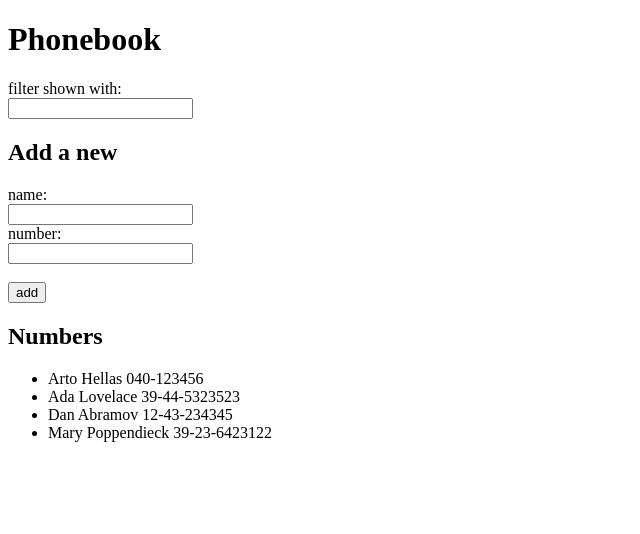
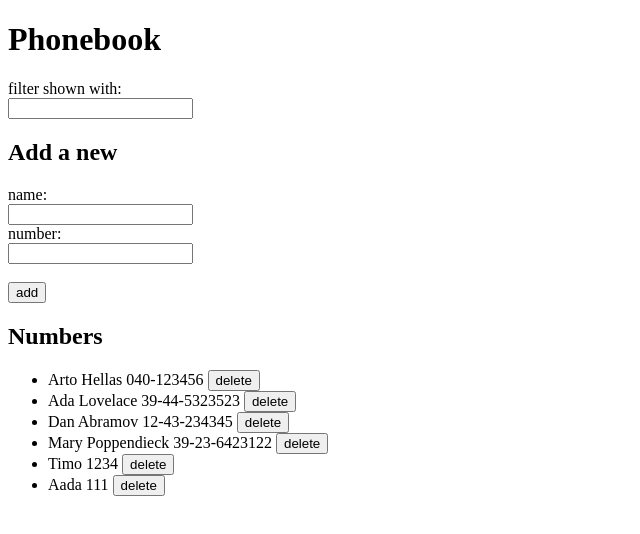
Before and after one commit to Sahe00/FSO_tasks, a React (Vite) app in the folder osa2/puhelinluettelo/: page / in a window 1280 px wide. Shown: the top 534 px of the page, without its empty margins (0-640 px from the left). Built offline with nearby package versions, Linux system fonts and the light colour scheme; data requests are answered from the project's data file.

Commit message:
add tasks 2.11-2.15

```diff
--- a/osa2/puhelinluettelo/db.json
+++ b/osa2/puhelinluettelo/db.json
@@ -1,24 +1,34 @@
 {
-    "persons":[
+  "persons": [
     {
       "name": "Arto Hellas",
       "number": "040-123456",
-        "id": 1
+      "id": "1"
     },
     {
       "name": "Ada Lovelace",
       "number": "39-44-5323523",
-        "id": 2
+      "id": "2"
     },
     {
       "name": "Dan Abramov",
       "number": "12-43-234345",
-        "id": 3
+      "id": "3"
     },
     {
       "name": "Mary Poppendieck",
       "number": "39-23-6423122",
-        "id": 4
+      "id": "4"
+    },
+    {
+      "id": "b933",
+      "name": "Timo",
+      "number": "1234"
+    },
+    {
+      "name": "Aada",
+      "number": "111",
+      "id": "6fa1"
     }
   ]
 }
--- a/osa2/puhelinluettelo/src/App.jsx
+++ b/osa2/puhelinluettelo/src/App.jsx
@@ -1,47 +1,30 @@
 import { useState, useEffect } from 'react'
-import axios from 'axios'
+import Persons from './components/Persons'
+import PersonForm from './components/PersonForm'
+import FilterComponent from './components/Filter'
+import personsService from './services/persons'
 
-const FilterComponent = ({ newFilter, handleFilter }) => (
-  <div>
-    filter shown with: <br></br>
-    <input value={newFilter} onChange={handleFilter}></input>
-  </div>
-)
-
-const PersonForm = ({ addPerson, newName, handlePersonChange, newNumber, handleNumberChange}) => (
-  <form onSubmit={addPerson}>
-        <div>name:<br></br> <input value={newName} onChange={handlePersonChange}/></div>
-        <div>number:<br></br> <input value={newNumber} onChange={handleNumberChange}/></div>
-        <div><br></br><button type="submit">add</button></div>
-    </form>
-)
-
-const Persons = ({ persons }) => (
-  <ul>
-    {persons.map(person => (
-      <li key={person.name}>
-        {person.name} {person.number}
-      </li>
-    ))}
-  </ul>
-)
-
+// App: Root component managing state and logic
 const App = () => {
   const [persons, setPersons] = useState([])
   const [newName, setNewName] = useState('')
   const [newNumber, setNewNumber] = useState('')
   const [newFilter, setNewFilter] = useState('')
 
+  // Fetch initial data from the server
   useEffect(() => {
-    console.log('effect')
-    axios
-      .get('http://localhost:3001/persons')
-      .then(response => {
+    personsService
+      .getAll()
+      .then(initialPersons => {
         console.log('promise fulfilled')
-        setPersons(response.data)
+        setPersons(initialPersons)
+      })
+      .catch((error) => {
+        alert('Failed to fetch data from the server.');
       })
   }, [])
 
+  // Add a new person to the phonebook
   const addPerson = (event) => {
     event.preventDefault()
     const personObject = {
@@ -49,43 +32,79 @@ const App = () => {
       number: newNumber
     }
 
-   if (!personSame()) {
+    if (!personSame(personObject)) {
+      personsService
+      .create(personObject)
+      .then((returnedPerson) => {
+        console.log("New person added:", returnedPerson); //DEBUG
+        setPersons(persons.concat(returnedPerson))
+        setNewName('')
+        setNewNumber('')
+      })
+      .catch((error) => {
+        alert("Failed to add the person to the phonebook.")
+      })
+    }
+  }
 
-    setPersons(persons.concat(personObject))
-    setNewName('')
-    setNewNumber('')
-      }
+  // Check if a person with the same name already exists
+  const personSame = (personObject) => {
+    if (persons.some(person => person.name.toLowerCase() === newName.toLowerCase())) {
+      window.confirm(`'${newName}' is already added to phonebook. Would you like to update the number?`)
+      personsService
+        .update(persons.find(person => person.name.toLowerCase() === newName.toLowerCase()).id, personObject)
+        .then((returnedPerson) => {
+          setPersons(persons.map(person => person.id !== returnedPerson.id ? person : returnedPerson))
+        })
+        .catch((error) => {
+          alert("Failed to update the phonebook.")
+        })
+
+      return true;
+    } else {
+      return false;
     }
+  }
 
+  // Delete a person from the phonebook
+  const deletePerson = (id, name) => {
+    if (window.confirm(`Do you want to delete '${name}' from the phonebook?`)) {
+      personsService
+        .personDelete(id)
+        .then((deleteFeedback) => {
+          console.log("Person has been deleted:", deleteFeedback); //DEBUG
+          setPersons(persons.filter(person => person.id !== id))
+        })
+        .catch((error) => {
+          alert(`Failed to delete '${name}' from the phonebook.`)
+        })
+    }
+  }
+
+
+  // Handle changes in the name input field
   const handlePersonChange = (event) => {
     console.log(event.target.value)
     setNewName(event.target.value)
   }
 
+  // Handle changes in the number input field
   const handleNumberChange = (event) => {
     console.log(event.target.value)
     setNewNumber(event.target.value)
   }
 
+  // Handle changes in the filter input field
   const handleFilter = (event) => {
     setNewFilter(event.target.value)
   }
 
+  // Filter persons based on the filter input
   const filteredPersons = newFilter
     ? persons.filter(person =>
         person.name.toLowerCase().includes(newFilter.toLocaleLowerCase())
       )
     : persons;
-
-
-  const personSame = () => {
-    if (persons.some(person => person.name === newName)) {
-      window.alert(`${newName} is already added to phonebook`)
-      return true;
-    } else {
-      return false;
-    }
-  }
 
   return (
     <div>
@@ -100,7 +119,7 @@ const App = () => {
         handleNumberChange={handleNumberChange}
       />
       <h2>Numbers</h2>
-      <Persons persons={filteredPersons} />
+      <Persons persons={filteredPersons} deletePerson={deletePerson}/>
     </div>
   )
 }
--- /dev/null
+++ b/osa2/puhelinluettelo/src/components/Filter.jsx
@@ -0,0 +1,9 @@
+// FilterComponent: Handles the filter input
+const FilterComponent = ({ newFilter, handleFilter }) => (
+<div>
+    filter shown with: <br></br>
+    <input value={newFilter} onChange={handleFilter}></input>
+</div>
+  )
+
+export default FilterComponent
--- /dev/null
+++ b/osa2/puhelinluettelo/src/components/PersonForm.jsx
@@ -0,0 +1,19 @@
+// PersonForm: Handles the form for adding a new person
+const PersonForm = ({ addPerson, newName, handlePersonChange, newNumber, handleNumberChange }) => (
+    <form onSubmit={addPerson}>
+    <div>
+        name:<br />
+        <input value={newName} onChange={handlePersonChange} />
+    </div>
+    <div>
+        number:<br />
+        <input value={newNumber} onChange={handleNumberChange} />
+    </div>
+    <div>
+        <br />
+        <button type="submit">add</button>
+    </div>
+    </form>
+    )
+
+export default PersonForm
--- /dev/null
+++ b/osa2/puhelinluettelo/src/components/Persons.jsx
@@ -0,0 +1,15 @@
+// Persons: Displays the list of persons
+const Persons = ({ persons, deletePerson }) => {
+    return (
+        <ul>
+            {persons.map(person => (
+            <li key={person.id}>
+                {person.name} {person.number} <button type="button"
+                onClick={() => deletePerson(person.id, person.name)}>delete</button>
+            </li>
+            ))}
+        </ul>
+    );
+};
+
+export default Persons
--- /dev/null
+++ b/osa2/puhelinluettelo/src/services/persons.js
@@ -0,0 +1,26 @@
+import axios from 'axios'
+const baseUrl = 'http://localhost:3001/persons'
+
+const getAll = () => {
+    const request = axios.get(baseUrl)
+    return request.then(response => response.data)
+}
+
+const create = newObject => {
+    const request = axios.post(baseUrl, newObject)
+    return request.then(response => response.data)
+}
+
+const personDelete = (id) => {
+    const request = axios.delete(`${baseUrl}/${id}`)
+    return request.then(response => response.data)
+}
+
+const update = (id, newObject) => {
+    const request = axios.put(`${baseUrl}/${id}`, newObject)
+    return request.then(response => response.data)
+}
+
+export default {
+    getAll, create, personDelete, update
+}
```
Lines whose indentation alone changed are shown as unchanged.
